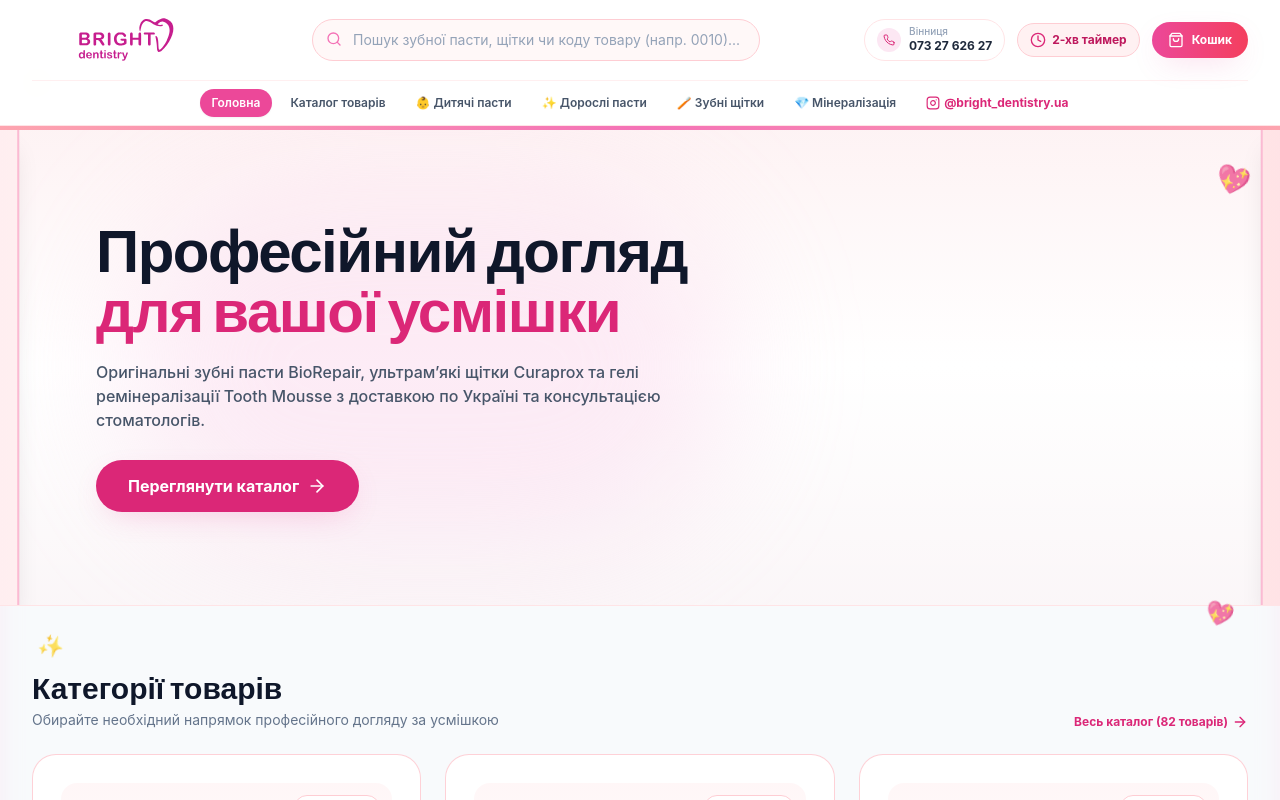
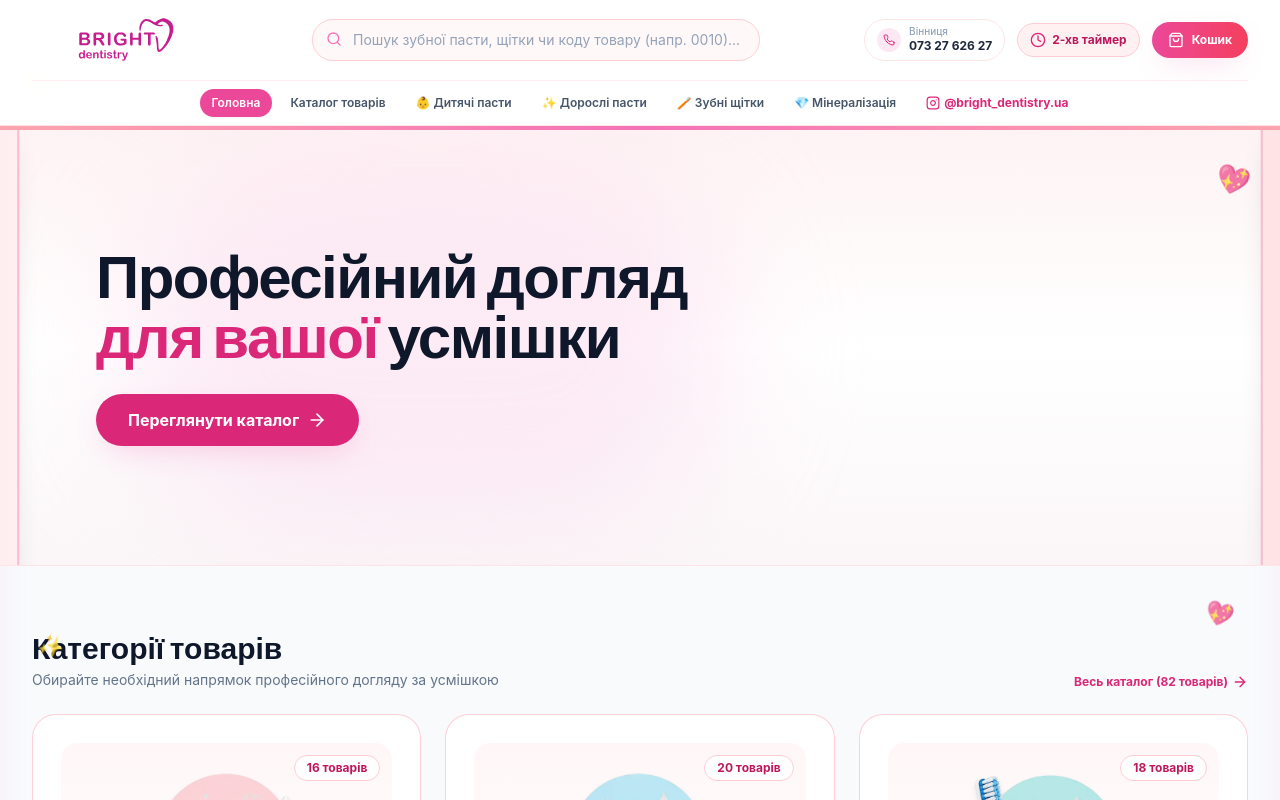
Before and after one commit to androsovzp/brightdentistry, a Next.js app: page / in a window 1280 px wide. Shown: the top 800 px of the page. Built offline with nearby package versions, Linux system fonts and the light colour scheme.

Commit message:
Apply client edits: highlight only 'для вашої' in pink and remove description paragraph under Hero headline

```diff
--- a/components/Hero.jsx
+++ b/components/Hero.jsx
@@ -14,7 +14,7 @@ export default function Hero() {
   }, []);
 
   return (
-    <section className="relative overflow-hidden bg-gradient-to-b from-rose-50/80 via-white to-rose-50/40 text-slate-900 min-h-[45vh] sm:min-h-[55vh] lg:min-h-[60vh] flex items-center border-b border-rose-100 select-none">
+    <section className="relative overflow-hidden bg-gradient-to-b from-rose-50/80 via-white to-rose-50/40 text-slate-900 min-h-[40vh] sm:min-h-[50vh] lg:min-h-[55vh] flex items-center border-b border-rose-100 select-none">
 
       {/* Soft Light Ambient Glow */}
       <div className="absolute top-1/2 left-1/3 -translate-x-1/2 -translate-y-1/2 w-[600px] h-[350px] bg-pink-200/40 rounded-full blur-3xl pointer-events-none" />
@@ -40,19 +40,14 @@ export default function Hero() {
         <div className="absolute inset-0 bg-[repeating-linear-gradient(90deg,transparent,transparent_20px,rgba(255,255,255,0.4)_20px,rgba(255,255,255,0.4)_40px)]" />
       </div>
 
-      {/* Clean Light Stage Content - Generous Left Indent & Padding */}
-      <div className="max-w-7xl w-full mx-auto px-7 sm:px-12 md:px-16 lg:px-24 text-left relative z-10 py-12 sm:py-20 space-y-4 sm:space-y-5 animate-in fade-in duration-700">
+      {/* Clean Light Stage Content - Generous Left Indent & Exact Client Formatting */}
+      <div className="max-w-7xl w-full mx-auto px-7 sm:px-12 md:px-16 lg:px-24 text-left relative z-10 py-10 sm:py-16 space-y-6 animate-in fade-in duration-700">
 
-        <h1 className="font-heading font-extrabold text-2xl sm:text-5xl lg:text-6xl text-slate-900 leading-snug sm:leading-tight tracking-tight max-w-2xl">
-          Професійний догляд <br className="hidden sm:inline" />
-          <span className="text-brand-600">для вашої усмішки</span>
+        <h1 className="font-heading font-extrabold text-3xl sm:text-5xl lg:text-6xl text-slate-900 leading-tight sm:leading-tight tracking-tight max-w-2xl">
+          Професійний догляд <span className="text-brand-600">для вашої</span> усмішки
         </h1>
 
-        <p className="text-slate-600 text-xs sm:text-base max-w-xl leading-relaxed font-medium">
-          Оригінальні зубні пасти BioRepair, ультрам’які щітки Curaprox та гелі ремінералізації Tooth Mousse з доставкою по Україні та консультацією стоматологів.
-        </p>
-
-        <div className="pt-2 flex justify-start">
+        <div className="pt-1 flex justify-start">
           <Link
             href="/catalog"
             className="px-7 py-3 sm:px-8 sm:py-3.5 bg-brand-600 hover:bg-brand-700 text-white rounded-full font-bold text-xs sm:text-base flex items-center justify-center gap-2 shadow-pink-soft hover:shadow-pink-glow transition-all active:scale-95"
```
